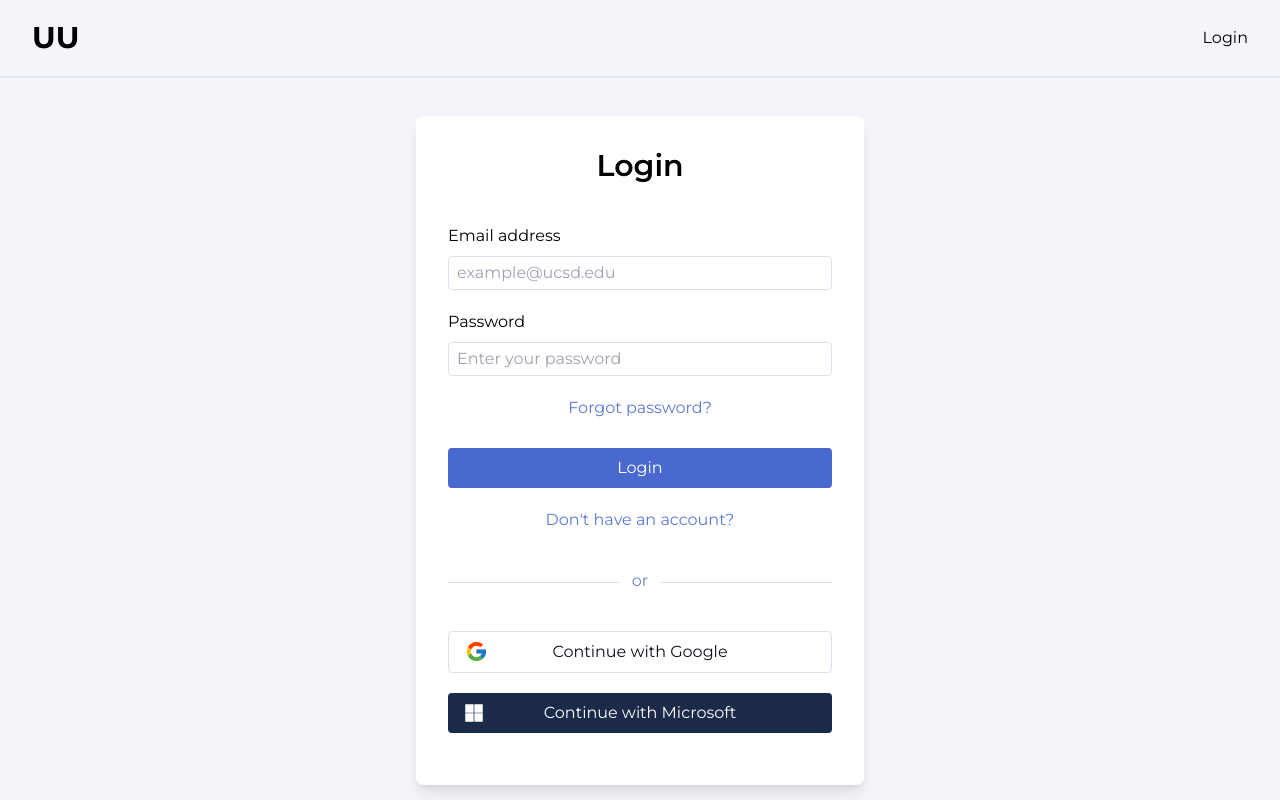
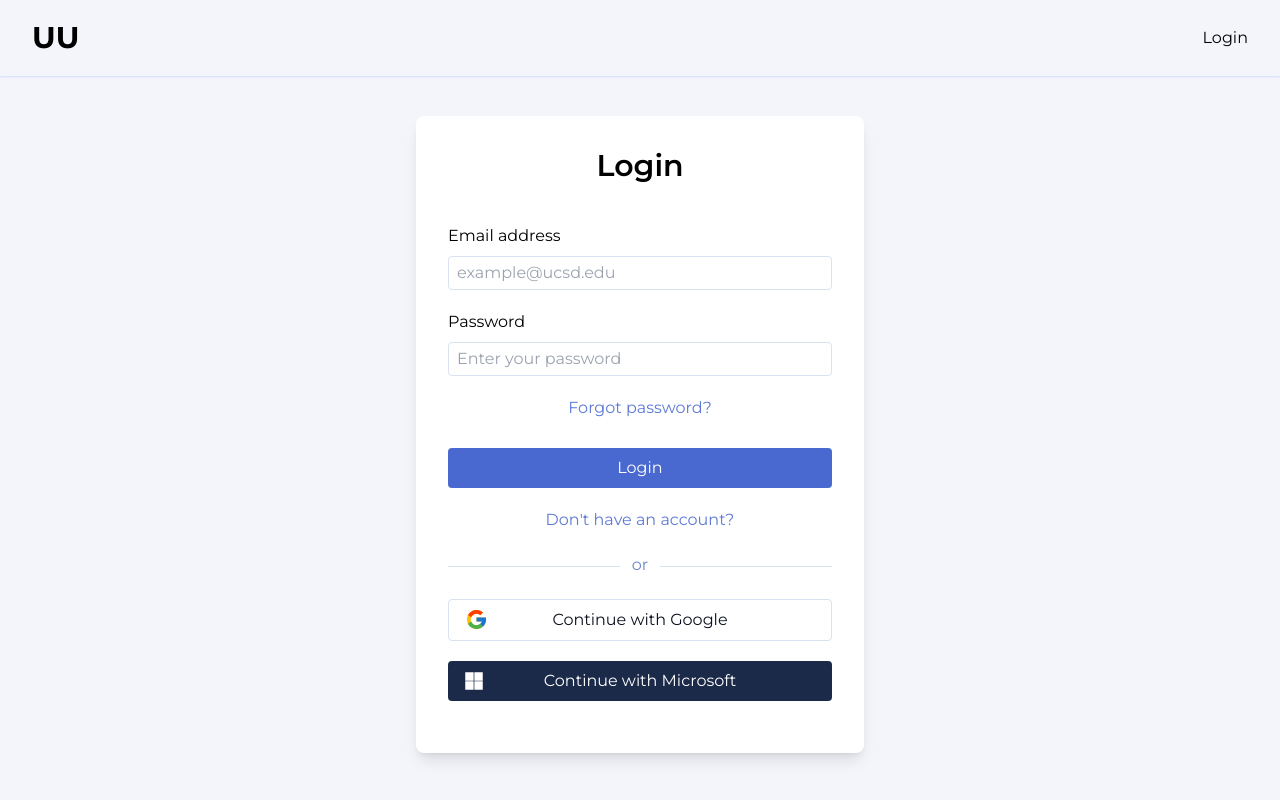
Before and after one commit to yxli001/uu, a React (Vite) app in the folder frontend/: page /login in a window 1280 px wide. Built offline with nearby package versions, Linux system fonts and the light colour scheme.

Commit message:
login spacing

```diff
--- a/frontend/src/pages/Login.tsx
+++ b/frontend/src/pages/Login.tsx
@@ -57,7 +57,7 @@ const Login = () => {
           </div>
         </form>
 
-        <p className="w-full text-center border-b border-b-text-100 leading-[0.1em] my-12">
+        <p className="w-full text-center border-b border-b-text-100 leading-[0.1em] my-8">
           <span className="bg-white px-3 text-text-400">or</span>
         </p>
 
```
